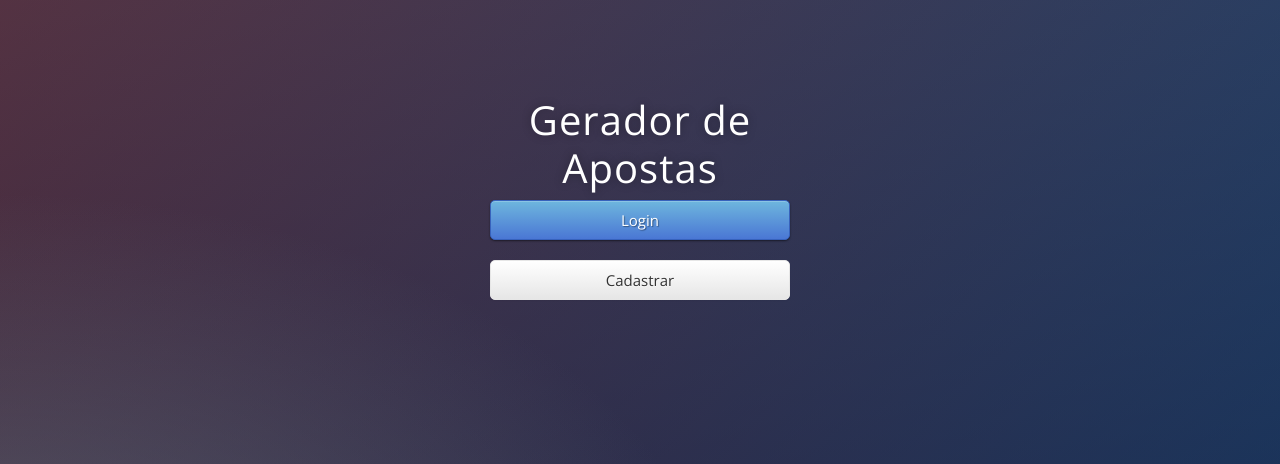
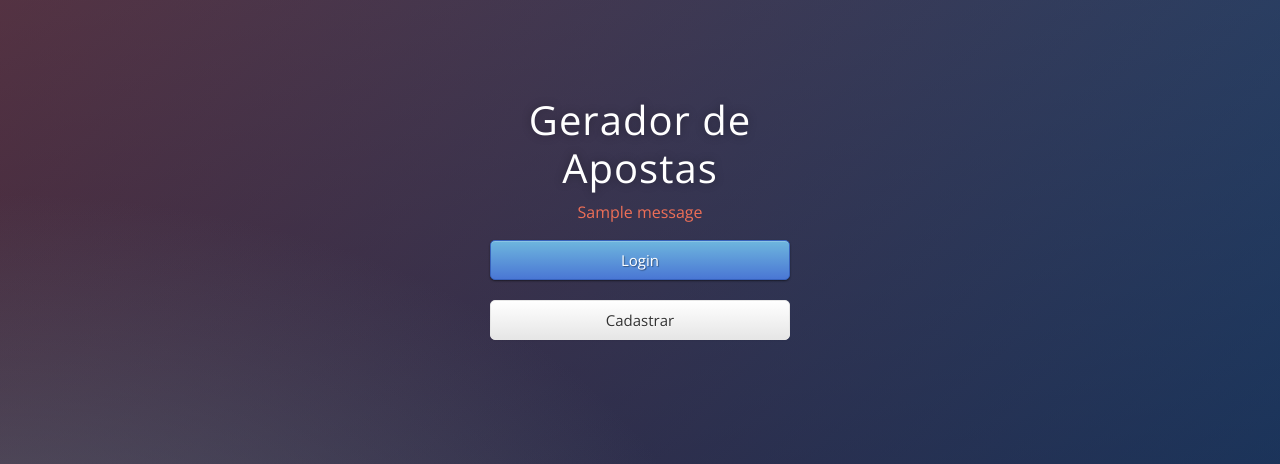
Before and after one commit to ericfp87/Teste_Python, a Flask app: page / in a window 1280 px wide. Shown: the part 154-618 px from the top of the page. Run offline with Flask 2, Linux system fonts and the light colour scheme; tables that the repository leaves empty or names only in its code hold one stand-in row (values such as "Sample post"); one stand-in notice (Sample message) is shown; some libraries are stand-ins or nearby versions.

Commit message:
delete, update

```diff
--- a/main.py
+++ b/main.py
@@ -174,7 +174,7 @@ def delete():
             delete = cur.execute(f"DELETE FROM usuarios WHERE username = '{username}';")
             cur.execute(delete)
             con.commit()
-
+            flash("Usuário Deletado")
             return redirect(url_for('home'))
     return render_template('delete.html')
 
--- a/templates/home.html
+++ b/templates/home.html
@@ -3,6 +3,13 @@
 
 <div class="box">
 	<h1>Gerador de Apostas</h1>
+    {% with messages = get_flashed_messages() %}
+            {% if messages %}
+                {% for message in messages %}
+                 <p>{{ message }}</p>
+                {% endfor %}
+            {% endif %}
+    {% endwith %}
 
   <a href="{{ url_for('login') }}" class="btn btn-primary btn-block btn-large">Login</a>
   <a href="{{ url_for('register') }}" class="btn btn-secondary btn-block btn-large">Cadastrar</a>
```
